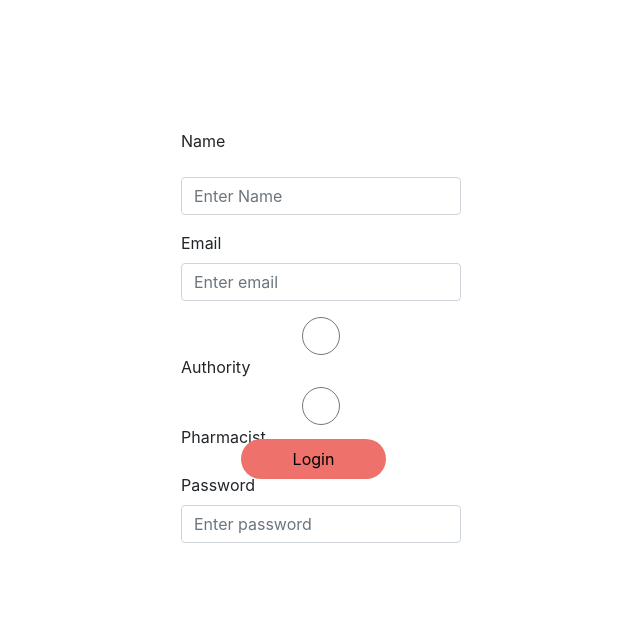
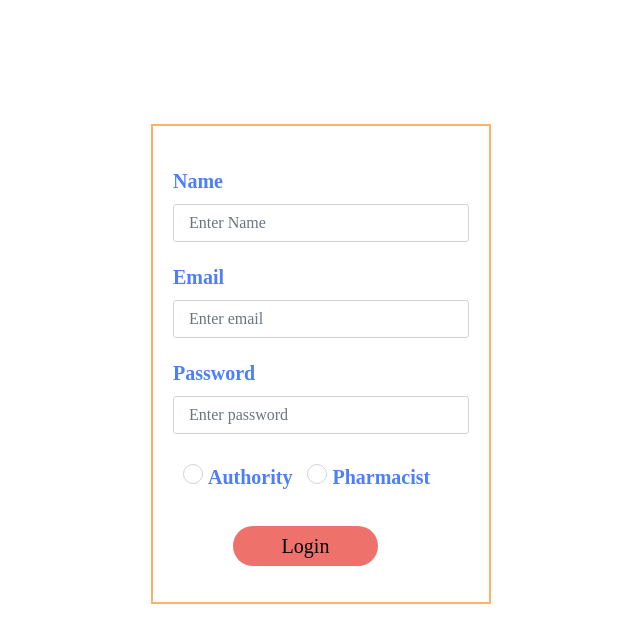
Before and after one commit to SakshiUppoor/trana, a Django app: page /signup/ in a window 1280 px wide. Shown: the part 56-699 px from the top of the page, without its empty margins (319-959 px from the left). Run offline with Django 3.2, Linux system fonts and the light colour scheme; some libraries are stand-ins or nearby versions.

Commit message:
Updating requirements.txt

```diff
--- a/trana/templates/base.html
+++ b/trana/templates/base.html
@@ -105,6 +105,6 @@
     <script src="{% static 'vendor/jquery/jquery.min.js' %}"></script>
     <script src="{% static 'js/main.js' %}"></script>
     <script src="https://ajax.googleapis.com/ajax/libs/jquery/3.4.1/jquery.min.js"></script>
-    <script src="https://maxcdn.bootstrapcdn.com/bootstrap/3.4.1/js/bootstrap.min.js"></script>
+    <!--<script src="https://maxcdn.bootstrapcdn.com/bootstrap/3.4.1/js/bootstrap.min.js"></script>-->
   </body>
 </html>
--- a/trana/templates/medicines.html
+++ b/trana/templates/medicines.html
@@ -88,7 +88,7 @@
                 <th onclick="sortTable(2)">Case</th>
                 <th onclick="sortTable(3)">Area</th>
                 <th>Contact</th>
-                <th>Notify<th>
+                <th>Notify</th>
               </tr>
             </thead>
             <tbody id="myTable">
--- a/trana/templates/signup.html
+++ b/trana/templates/signup.html
@@ -11,27 +11,47 @@
         padding: 0;
       }
       .form-wrap{
-        width:320px;
+        margin-top:20px;
+        width:340px;
+        height:480px;
         padding:40px 20px;
         box-sizing: border-box;
         position: fixed;
         left:50%;
         top:50%;
         transform: translate(-50%,-50%);
+        font-size:20px;
+        font-family: Circular Std;
+        font-style: normal;
+        font-weight: bold;
+        color:#4B7FFB;
+        border:2px solid  #FFB167;;
       }
 
-      input[type="text"],input[type="email"],input[type="password"]input[type="button"]{
+      input[type="text"],input[type="email"],input[type="password"],input[type="button"]{
         width:100%;
         background: none;
         border-radius: 3px;
         padding: 6px 15px;
         box-sizing: border-box;
         margin-bottom: 20px;
-        font-size:16px;
+
       }
       input[type="radio"]{
+        -webkit-appearance: none;
+        position: relative;
+        cursor: pointer;
+        display: inline-block;
+        border-radius:60%;
+        height:20px;
+        width:20px;
+        outline:none;
+        margin-left: 10px;
+        margin-top:10px;
+
 
       }
+
 
 
       input[type="submit"]{
@@ -43,7 +63,7 @@
         width: 145px;
         height: 40px;
         left: 80px;
-        top: 350px;
+        top: 400px;
       }
       input[type="submit"]:hover{
        transition: .6s;
@@ -51,33 +71,31 @@
 
     </style>
 
-    <div class="container">
+
     <div class="form-wrap">
     <form  action="{% url 'signup' %}" method='POST'>
       {% csrf_token %}
       <div class="form-group">
         <label for="name">Name</label>
-      </div>
-      <div class="form-group">
-        <input type="text" class="form-control" id="name" name="username" placeholder="Enter Name">
+        <input type="text" class="form-control" id="name" name="name" placeholder="Enter Name">
       </div>
       <div class="form-group">
         <label for="email">Email</label>
         <input type="email" class="form-control" id="email" name="email" placeholder="Enter email">
       </div>
       <div class="form-group">
+        <label for="password1">Password</label>
+        <input type="password" class="form-control" id="password1" name="password1" placeholder="Enter password">
+      </div>
+      <div class="form-group ">
         <input type="radio" class="form-control" id="authority" name="position" value="authority" />
         <label for="authority" >Authority</label>
         <input type="radio" class="form-control" id="pharmacist" name="position" value="pharmacist" />
         <label for="pharmacist">Pharmacist</label>
       </div>
-      <div class="form-group">
-        <label for="password1">Password</label>
-        <input type="password" class="form-control" id="password1" name="password1" placeholder="Enter password">
-      </div>
         <input type="submit" value="Login" />
 
     </form>
     </div>
-    </div>
+
     {% endblock body%}
```
Also changed, not shown: trana/requirements.txt (renamed from trana/trana/wsgi.py, +39 -16 lines), trana/db.sqlite3.
